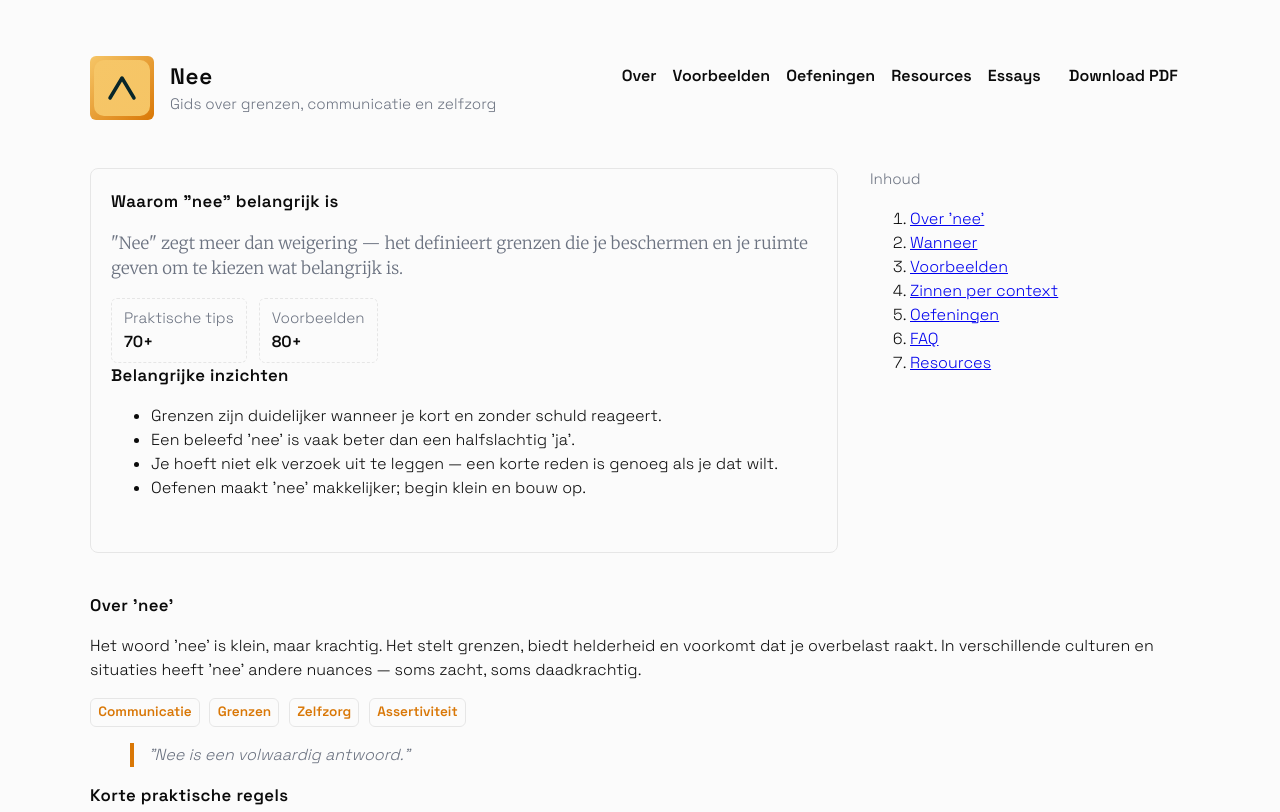
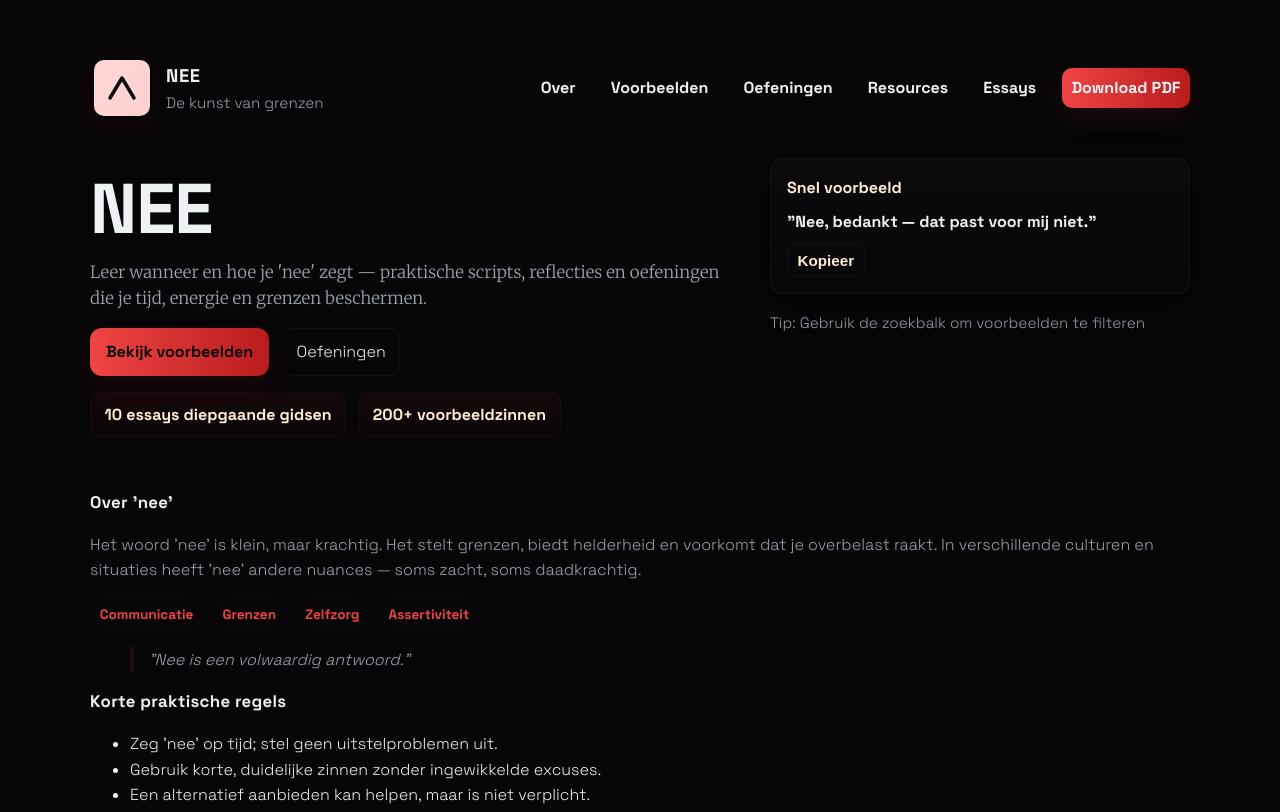
Before and after one commit to josjosjosjosie/nee, a plain HTML site: page index.html in a window 1280 px wide. Shown: the top 812 px of the page. Drawn offline with Linux system fonts and the light colour scheme.

Commit message:
Red-black NEE theme: refined layout, hero, alignment fixes, polished UI

```diff
--- a/index.html
+++ b/index.html
@@ -4,33 +4,36 @@
   <meta charset="utf-8">
   <meta name="viewport" content="width=device-width,initial-scale=1">
   <title>Nee — hoe het woord 'nee' gebruiken</title>
-  <!-- Unique font pairing (avoid Inter/Roboto/Arial) -->
-  <link href="https://fonts.googleapis.com/css2?family=Merriweather:wght@300;700&family=Space+Grotesk:wght@300;600&display=swap" rel="stylesheet">
+  <!-- Fonts: unique pairing (avoid Inter/Roboto) -->
+  <link href="https://fonts.googleapis.com/css2?family=Merriweather:wght@300;700&family=Space+Grotesk:wght@300;700&display=swap" rel="stylesheet">
   <link rel="stylesheet" href="styles.css">
 </head>
 <body>
   <div class="container">
+
     <header class="header">
       <div class="brand">
         <div class="logo" aria-hidden="true">
-          <!-- simple distinctive SVG mark -->
+          <!-- red-themed SVG mark -->
           <svg width="56" height="56" viewBox="0 0 56 56" fill="none" xmlns="http://www.w3.org/2000/svg" role="img">
             <rect x="0" y="0" width="56" height="56" rx="10" fill="url(#g)" />
-            <path d="M16 38 L28 18 L40 38" stroke="#08262A" stroke-width="3.5" stroke-linecap="round" stroke-linejoin="round" />
+            <path d="M16 38 L28 18 L40 38" stroke="#0b0b0b" stroke-width="3.5" stroke-linecap="round" stroke-linejoin="round" />
             <defs>
               <linearGradient id="g" x1="0" x2="56" y1="0" y2="56">
-                <stop offset="0" stop-color="#F6C667"/>
-                <stop offset="1" stop-color="#D97706"/>
+                <stop offset="0" stop-color="#FFD6D6"/>
+                <stop offset="0.5" stop-color="#EF4444"/>
+                <stop offset="1" stop-color="#B91C1C"/>
               </linearGradient>
             </defs>
           </svg>
         </div>
-        <div>
-          <div class="title">Nee</div>
-          <div class="small">Gids over grenzen, communicatie en zelfzorg</div>
+        <div class="brand-text">
+          <div class="title">NEE</div>
+          <div class="small">De kunst van grenzen</div>
         </div>
       </div>
-      <nav class="nav">
+
+      <nav class="nav" role="navigation" aria-label="Hoofd navigatie">
         <a href="#over">Over</a>
         <a href="#voorbeelden">Voorbeelden</a>
         <a href="#oefeningen">Oefeningen</a>
@@ -41,49 +44,30 @@
     </header>
 
     <section class="hero">
-      <div class="card reveal">
-        <h2 class="h2">Waarom "nee" belangrijk is</h2>
-        <p class="lead">"Nee" zegt meer dan weigering — het definieert grenzen die je beschermen en je ruimte geven om te kiezen wat belangrijk is.</p>
-
-        <div class="stats">
-          <div class="stat">
-            <div class="small">Praktische tips</div>
-            <strong>70+</strong>
-          </div>
-          <div class="stat">
-            <div class="small">Voorbeelden</div>
-            <strong>80+</strong>
-          </div>
+      <div class="hero-left">
+        <h1 class="hero-title">NEE</h1>
+        <p class="hero-tagline">Leer wanneer en hoe je 'nee' zegt — praktische scripts, reflecties en oefeningen die je tijd, energie en grenzen beschermen.</p>
+        <div class="hero-actions">
+          <a class="btn-primary" href="#voorbeelden">Bekijk voorbeelden</a>
+          <a class="btn-ghost" href="#oefeningen">Oefeningen</a>
         </div>
-
-        <div class="section">
-          <h3 class="h2">Belangrijke inzichten</h3>
-          <ul>
-            <li>Grenzen zijn duidelijker wanneer je kort en zonder schuld reageert.</li>
-            <li>Een beleefd 'nee' is vaak beter dan een halfslachtig 'ja'.</li>
-            <li>Je hoeft niet elk verzoek uit te leggen — een korte reden is genoeg als je dat wilt.</li>
-            <li>Oefenen maakt 'nee' makkelijker; begin klein en bouw op.</li>
-          </ul>
+        <div class="hero-highlights">
+          <div class="highlight"><strong>10 essays</strong> diepgaande gidsen</div>
+          <div class="highlight"><strong>200+</strong> voorbeeldzinnen</div>
         </div>
       </div>
 
-      <aside class="toc reveal">
-        <div class="panel">
-          <div class="small">Inhoud</div>
-          <nav>
-            <ol>
-              <li><a href="#over">Over 'nee'</a></li>
-              <li><a href="#waarom">Wanneer</a></li>
-              <li><a href="#voorbeelden">Voorbeelden</a></li>
-              <li><a href="#zinnen-per-context">Zinnen per context</a></li>
-              <li><a href="#oefeningen">Oefeningen</a></li>
-              <li><a href="#faq">FAQ</a></li>
-              <li><a href="#resources">Resources</a></li>
-            </ol>
-          </nav>
+      <aside class="hero-right">
+        <div class="sample-card reveal">
+          <div class="sample-header">Snel voorbeeld</div>
+          <div class="sample-text">"Nee, bedankt — dat past voor mij niet."</div>
+          <button class="btn copy" data-text="Nee, bedankt — dat past voor mij niet.">Kopieer</button>
         </div>
+        <div class="panel small">Tip: Gebruik de zoekbalk om voorbeelden te filteren</div>
       </aside>
     </section>
+
+    <!-- Main content (kept sections and essays) -->
 
     <section id="over" class="section article reveal">
       <h2 class="h2">Over 'nee'</h2>
@@ -129,7 +113,6 @@
       </div>
 
       <div class="examples" id="examples-list">
-        <!-- examples are preserved from previous content -->
         <div class="example" data-text="Nee, bedankt — dat past voor mij niet."><div>Nee, bedankt — dat past voor mij niet.</div><button class="btn copy" data-text="Nee, bedankt — dat past voor mij niet.">Kopieer</button></div>
         <div class="example" data-text="Ik kan dat deze week niet doen; volgende week wellicht."><div>Ik kan dat deze week niet doen; volgende week wellicht.</div><button class="btn copy" data-text="Ik kan dat deze week niet doen; volgende week wellicht.">Kopieer</button></div>
         <div class="example" data-text="Dankjewel voor het vragen, maar ik moet nee zeggen."><div>Dankjewel voor het vragen, maar ik moet nee zeggen.</div><button class="btn copy" data-text="Dankjewel voor het vragen, maar ik moet nee zeggen.">Kopieer</button></div>
@@ -196,11 +179,9 @@
         <li>Artikel: Assertiveness techniques (online zoekterm)</li>
         <li>Oefening: lokale trainingen en workshops over communicatie</li>
       </ul>
-      <p class="small">Lees onze uitgebreide essays: <a href="essays/index.html">Essays over 'nee' — diepgaande gidsen</a></p>
     </section>
 
-    <!-- Essays sections: 10 in-depth guides -->
-
+    <!-- Essays sections appended on home page -->
     <section id="essay-1" class="section article reveal">
       <h2 class="h2">1. De kunst van grenzen stellen</h2>
       <p>Grenzen stellen is geen onvriendelijkheid; het is helderheid. Een duidelijke grens beschermt jouw tijd, energie en mentale ruimte, en maakt je interacties eerlijker. Begin met het onderscheid tussen zachte grenzen (tijd, beschikbaarheid) en harde grenzen (veiligheid, waarden). Beide soorten verdienen respect.</p>
@@ -277,10 +258,12 @@
         </ul>
       </p>
       <p>Tot slot: wees mild voor jezelf. Grenzen oefenen schrikt soms mensen af, ook jezelf. Maar met oefening wordt 'nee' een rustige stem van zelfrespect, niet een harde muur.</p>
+    </section>
 
     <footer>
-      <div class="small">Deze site is gemaakt door de bijdragers van het project — voor suggesties of verbeteringen zie de GitHub-repository.</div>
+      <div class="small">Deze site is gemaakt door bijdragers — wil je meer polish (illustraties, icons, of animerende micro-interacties) dan kan ik dat toevoegen.</div>
     </footer>
+
   </div>
   <script src="script.js"></script>
 </body>
--- a/styles.css
+++ b/styles.css
@@ -1,60 +1,73 @@
-/* Swiss-inspired layout (typography-first, asymmetric grid, high-contrast)
-   Applied via ui-designer-skill -> Swiss Design
-   Added smooth scrolling and scroll offset behavior for anchors
+/* Dark NEE theme — red & black, refined layout and alignment
+   Goal: clean, bold, non-slop design with strong typography and clear hierarchy
 */
 :root{
-  --header-offset: 92px;
-  --bg: #ffffff;
-  --paper: #fbfbfb;
-  --text: #0b0b0b;
-  --muted: #6b7280;
-  --accent: #D97706; /* matches SVG mark */
-  --accent-2: #F6C667;
-  --border: #e6e6e6;
+  --header-offset: 96px;
+  --bg: #060507; /* near-black */
+  --panel: #0f0f10;
+  --card: #151518;
+  --muted: #9ca3af;
+  --text: #eef2f5;
+  --accent: #ef4444; /* red-500 */
+  --accent-2: #b91c1c; /* red-700 */
+  --accent-3: #ffedd5; /* warm light */
+  --glass: rgba(255,255,255,0.03);
+  --border: rgba(255,255,255,0.04);
+  --radius:14px;
   --max-width:1100px;
-  --radius:8px;
 }
 *{box-sizing:border-box}
 html{scroll-behavior:smooth; scroll-padding-top:var(--header-offset)}
-html,body{height:100%}
 body{
-  margin:0; font-family: 'Space Grotesk', system-ui, -apple-system, 'Segoe UI', Roboto, sans-serif;
-  background:var(--paper); color:var(--text); -webkit-font-smoothing:antialiased; -moz-osx-font-smoothing:grayscale;
-  line-height:1.5; padding:3.5rem 1rem; display:flex; justify-content:center;
+  margin:0; min-height:100vh; font-family: 'Space Grotesk', system-ui, -apple-system, 'Segoe UI', Roboto, 'Helvetica Neue', Arial;
+  background: radial-gradient(1200px 600px at 10% 15%, rgba(185,28,28,0.08), transparent 6%), linear-gradient(180deg,#060507 0%, #0b0607 100%);
+  color:var(--text); -webkit-font-smoothing:antialiased; -moz-osx-font-smoothing:grayscale;
+  line-height:1.6; padding:3.5rem 1rem; display:flex; justify-content:center;
 }
 .container{max-width:var(--max-width); width:100%;}
-.header{display:flex; align-items:flex-start; justify-content:space-between; gap:1rem; margin-bottom:3rem}
-.brand{display:flex; gap:1rem; align-items:center}
-.logo{width:64px; height:64px; border-radius:6px; display:flex; align-items:center; justify-content:center; background:linear-gradient(135deg,var(--accent-2),var(--accent));}
-.title{font-size:1.4rem; font-weight:700; letter-spacing:0.6px}
+.header{display:flex; align-items:center; justify-content:space-between; gap:1rem; margin-bottom:2.4rem}
+.brand{display:flex; gap:0.75rem; align-items:center}
+.logo{width:64px; height:64px; border-radius:12px; display:flex; align-items:center; justify-content:center; box-shadow: 0 6px 18px rgba(185,28,28,0.12), inset 0 1px 0 rgba(255,255,255,0.02);}
+.title{font-size:1.15rem; font-weight:700; letter-spacing:0.6px}
 .small{color:var(--muted); font-size:0.95rem}
 .nav{display:flex; gap:1rem; align-items:center}
-.nav a{color:var(--text); text-decoration:none; font-weight:600}
-.cta{background:transparent; color:var(--accent); padding:0.45rem 0.7rem; border-radius:6px; font-weight:700; border:1px solid transparent}
+.nav a{color:var(--text); text-decoration:none; font-weight:600; padding:0.45rem 0.6rem; border-radius:10px}
+.nav a:hover{background:rgba(255,255,255,0.02)}
+.cta{background:linear-gradient(90deg,var(--accent),var(--accent-2)); color:#0b0b0b; padding:0.5rem 0.9rem; border-radius:10px; font-weight:800; text-decoration:none; box-shadow: 0 8px 30px rgba(239,68,68,0.12)}
 
-/* Layout: asymmetrical two-column grid */
-.hero{display:grid; grid-template-columns:1fr 320px; gap:2rem; align-items:start; margin-bottom:2.5rem}
-.card{background:var(--paper); border-radius:var(--radius); padding:1.25rem; border:1px solid var(--border)}
-.lead{font-size:1.05rem; color:var(--muted); font-family:'Merriweather', serif}
-.stats{display:flex; gap:0.75rem; margin-top:1rem}
-.stat{background:transparent; padding:0.5rem 0.75rem; border-radius:6px; border:1px dashed var(--border)}
+/* HERO */
+.hero{display:grid; grid-template-columns: 1fr 420px; gap:2rem; align-items:start; margin-bottom:2rem}
+.hero-left{padding:1.25rem 0}
+.hero-title{font-family:'Space Grotesk', sans-serif; font-weight:800; font-size:clamp(2.4rem,6vw,4.4rem); line-height:0.9; margin:0 0 0.5rem 0; color:var(--text); letter-spacing:-1px}
+.hero-tagline{font-family:'Merriweather', serif; color:var(--muted); font-size:1.05rem; margin-bottom:1rem; max-width:62ch}
+.hero-actions{display:flex; gap:0.8rem; margin:1rem 0}
+.btn-primary{background:linear-gradient(90deg,var(--accent),var(--accent-2)); color:#0b0b0b; padding:0.7rem 1rem; border-radius:12px; font-weight:700; text-decoration:none; box-shadow:0 12px 30px rgba(185,28,28,0.12);}
+.btn-ghost{background:transparent; border:1px solid var(--border); color:var(--text); padding:0.6rem 0.85rem; border-radius:10px; text-decoration:none}
+.hero-highlights{display:flex; gap:0.75rem; margin-top:1rem}
+.highlight{background:linear-gradient(180deg, rgba(239,68,68,0.06), rgba(185,28,28,0.03)); padding:0.55rem 0.85rem; border-radius:10px; color:var(--accent-3); font-weight:700; border:1px solid rgba(239,68,68,0.06)}
 
-/* Grid for content sections - generous whitespace, typographic rhythm */
+.hero-right{display:flex; flex-direction:column; gap:1rem}
+.sample-card{background:linear-gradient(180deg, rgba(255,255,255,0.02), rgba(255,255,255,0.01)); border-radius:12px; padding:1rem; border:1px solid var(--border); box-shadow: 0 8px 30px rgba(0,0,0,0.45)}
+.sample-header{font-weight:700; color:var(--accent-3); margin-bottom:0.5rem}
+.sample-text{color:var(--text); font-weight:700; font-size:1rem; margin-bottom:0.6rem}
+
+/* Content sections */
 .section{margin-bottom:2rem}
-.h2{font-size:1.05rem; margin:0 0 0.5rem 0; letter-spacing:0.4px}
+.h2{font-size:1.05rem; margin:0 0 0.6rem 0; letter-spacing:0.3px}
 .article{background:transparent; padding:0}
 .kv{display:flex; gap:0.6rem; flex-wrap:wrap}
-.badge{background:transparent; color:var(--accent); padding:0.2rem 0.45rem; border-radius:6px; font-size:0.85rem; font-weight:700; border:1px solid var(--border)}
-.quote{border-left:4px solid var(--accent); padding-left:0.9rem; color:var(--muted); font-style:italic}
+.badge{background:transparent; color:var(--accent); padding:0.25rem 0.55rem; border-radius:999px; font-size:0.85rem; font-weight:700; border:1px solid rgba(239,68,68,0.06)}
+.quote{border-left:4px solid rgba(239,68,68,0.12); padding-left:0.9rem; color:var(--muted); font-style:italic}
 
-/* Ensure anchor targets are offset to account for header */
-section{scroll-margin-top:calc(var(--header-offset) + 8px)}
+/* Examples list */
+.examples{display:flex; flex-direction:column; gap:0.6rem}
+.example{background:linear-gradient(180deg, rgba(255,255,255,0.02), rgba(255,255,255,0.01)); padding:0.85rem; border-radius:10px; display:flex; justify-content:space-between; gap:0.6rem; border:1px solid var(--border);}
+.btn{background:transparent; border:1px solid rgba(255,255,255,0.04); color:var(--accent-3); padding:0.45rem 0.6rem; border-radius:8px; cursor:pointer; font-weight:700}
+.copy{font-size:0.95rem}
 
-/* Examples list - clear typographic blocks */
-.examples{display:flex; flex-direction:column; gap:0.6rem}
-.example{background:white; padding:0.9rem; border-radius:6px; display:flex; justify-content:space-between; gap:0.5rem; border:1px solid var(--border)}
-.btn{background:transparent; border:1px solid var(--border); color:var(--accent); padding:0.4rem 0.6rem; border-radius:6px; cursor:pointer; font-weight:700}
-.copy{font-size:0.95rem}
+/* Essays styling */
+.article h1{font-family:'Merriweather', serif; font-weight:700; color:var(--accent-3); margin-bottom:0.6rem}
+.article p{color:var(--muted)}
 
 footer{margin-top:3rem; color:var(--muted); font-size:0.95rem; text-align:left}
 
@@ -62,14 +75,15 @@ footer{margin-top:3rem; color:var(--muted); font-size:0.95rem; text-align:left}
 @media (max-width:980px){
   .hero{grid-template-columns:1fr}
   .nav{display:none}
+  .hero-right{order:2}
 }
 
-/* Reveal animation (subtle) */
-.reveal{opacity:0; transform:translateY(10px); transition:opacity 520ms cubic-bezier(.22,.9,.36,1), transform 520ms cubic-bezier(.22,.9,.36,1); will-change:transform,opacity}
+/* Reveal & motion */
+.reveal{opacity:0; transform:translateY(12px) scale(0.995); transition:opacity 520ms cubic-bezier(.22,.9,.36,1), transform 520ms cubic-bezier(.22,.9,.36,1); will-change:transform,opacity}
 .reveal.visible{opacity:1; transform:none}
 
-/* Accessibility focus */
-:focus{outline:2px dashed rgba(217,119,6,0.2); outline-offset:3px}
+/* Accessibility */
+:focus{outline:3px solid rgba(239,68,68,0.12); outline-offset:3px}
 
 /* Small print */
 .small{font-size:0.95rem}
```
